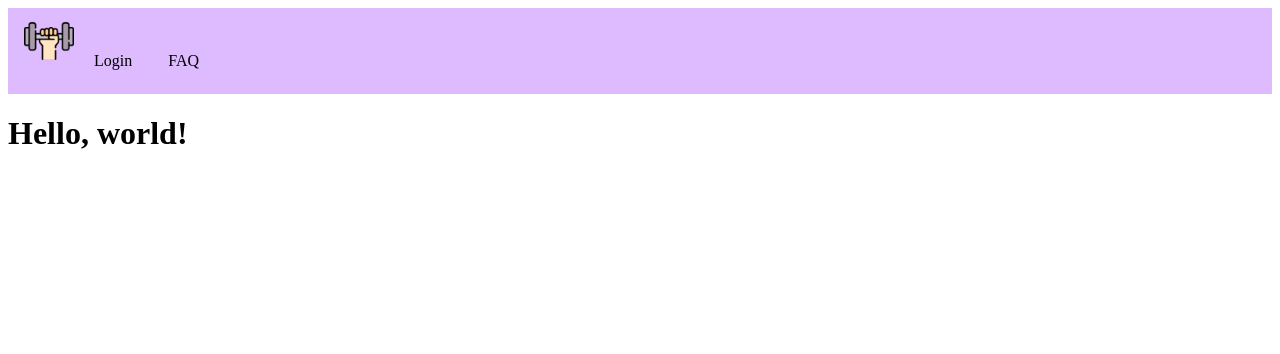
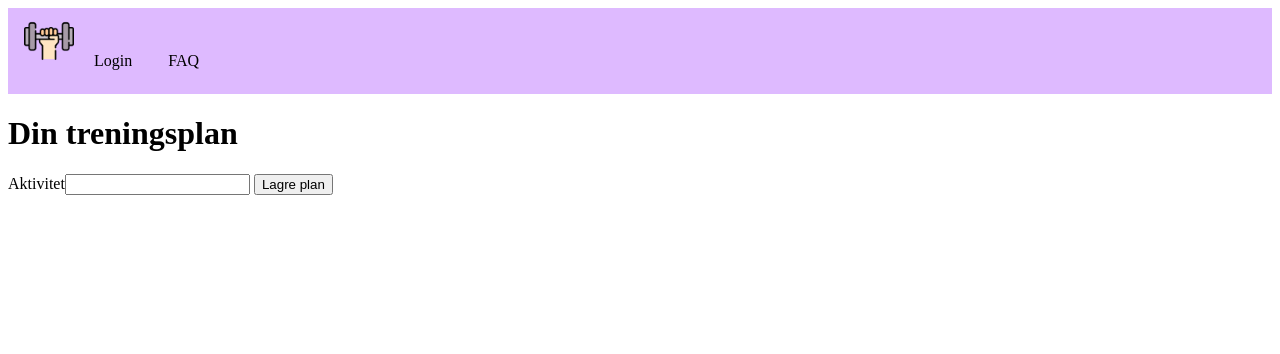
Before and after one commit to helene-cpu/treningsplanlegging, a Flask app: page /dashboard in a window 1280 px wide. Shown: the top 354 px of the page. Run offline with Flask 3, Linux system fonts and the light colour scheme; the visitor is signed in with stand-in values (Sample User, id 1).

Commit message:
Fullført ruten til dashboard for å legge til data i database og laget forms for å sende aktivitet

```diff
--- a/app.py
+++ b/app.py
@@ -1,6 +1,6 @@
 from flask import Flask, render_template, redirect, session
 import mysql.connector
-from forms import RegisterForm, LoginForm
+from forms import RegisterForm, LoginForm, PlanForm
 from werkzeug.security import generate_password_hash, check_password_hash
 
 app = Flask(__name__)
@@ -82,7 +82,27 @@ def register():
 
 @app.route("/dashboard", methods=["POST", "GET"])
 def dashboard():
-    return render_template("dashboard.html")
+    form= PlanForm()
+
+    aktivitet = form.aktivitet.data
+
+    if "navn" not in session:
+        return redirect("/")
+
+    conn = get_conn()
+    cur = conn.cursor()
+
+    if form.validate_on_submit():
+
+        cur.execute(
+            "INSERT INTO treningsplan(Navn, aktivitet) VALUES (%s, %s)",
+            (session["navn"], aktivitet)
+        )
+        conn.commit()
+        cur.close()
+        conn.close()
+
+    return render_template("dashboard.html", form=form)
 
 
 if __name__ == "__main__":
--- a/templates/dashboard.html
+++ b/templates/dashboard.html
@@ -1,5 +1,10 @@
 {% extends "base.html" %}
 
 {% block content %}
-<h1>Hello, world!</h1>
+<h1>Din treningsplan</h1>
+<form method="POST">
+     {{ form.hidden_tag() }}
+    {{ form.aktivitet.label }}{{ form.aktivitet }}
+    {{ form.submit }}
+</form>
 {% endblock %}
```
